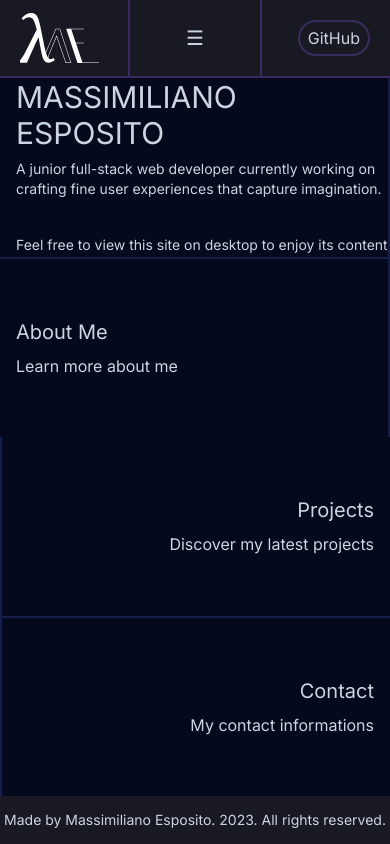
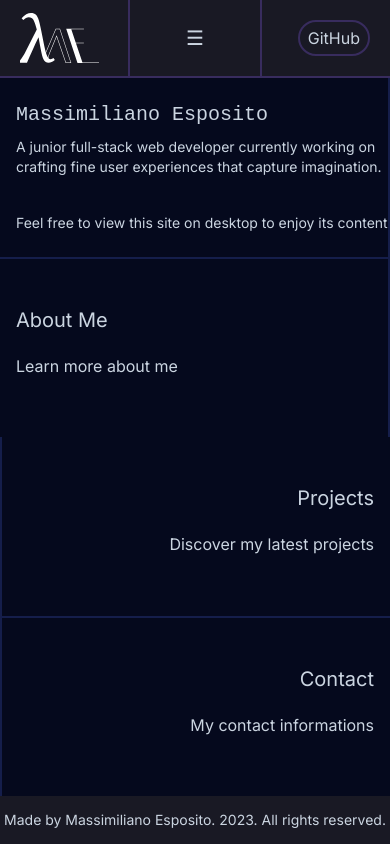
Before and after one commit to Massolinii/massolinii, a Next.js app: page / in a window 390 px wide. Built offline with nearby package versions, Linux system fonts and the light colour scheme; what tailwindcss-inner-border would draw is missing.

Commit message:
Added font Major Monospace

```diff
--- a/src/app/globals.css
+++ b/src/app/globals.css
@@ -1,6 +1,7 @@
 @tailwind base;
 @tailwind components;
 @tailwind utilities;
+@import url("https://fonts.googleapis.com/css2?family=Major+Mono+Display&display=swap");
 
 body {
   margin: 0px;
@@ -11,3 +12,7 @@ body {
   height: 50px;
   width: auto;
 }
+
+.major {
+  font-family: "Major Mono Display", monospace;
+}
--- a/src/app/layout.tsx
+++ b/src/app/layout.tsx
@@ -20,7 +20,7 @@ export default function RootLayout({
   return (
     <html lang="en">
       <body
-        className={`${inter.className} bg-background text-slate-300 flex flex-col h-screen`}
+        className={`${inter.className} bg-background text-slate-300 flex flex-col h-screen major`}
       >
         <div className="flex-shrink-0">
           <Navbar />
--- a/src/app/page.tsx
+++ b/src/app/page.tsx
@@ -5,13 +5,13 @@ import "../styles/Home.css";
 
 export default function Home() {
   return (
-    <main className="home-section grid grid-cols-1 md:grid-cols-2 lg:grid-cols-3 grid-rows-2 md:grid-rows-1 h-full w-full text-xl md:text-2xl lg:text-4xl text-center">
+    <main className="home-section grid grid-cols-1 md:grid-cols-2 lg:grid-cols-3 grid-rows-2 md:grid-rows-1 h-full w-full text-xl md:text-2xl lg:text-4xl text-center ">
       <div className="grid grid-rows-2 md:col-span-1 lg:col-span-1 text-left">
         <div
           className={`overlay overlay-yellow name-section home-section ps-4 border-r-2 border-b border-secondary flex flex-col justify-center title-slide-in-left`}
         >
           <div className="subtitle-slide-in-right">
-            <h1 className="pb-2 text-3xl lg:hidden">MASSIMILIANO ESPOSITO</h1>
+            <h1 className="pb-2 lg:hidden major">Massimiliano Esposito</h1>
             <div className="text-sm md:text-base lg:text-lg ">
               A junior full-stack web developer currently working on crafting
               fine user experiences that capture imagination.
@@ -28,7 +28,7 @@ export default function Home() {
         >
           <div className="flex-col">
             <h2 className="pb-2">About Me</h2>
-            <h3 className="text-base md:text-base lg:text-lg subtitle-slide-in-right">
+            <h3 className="text-base md:text-base lg:text-lg subtitle-slide-in-right my-3">
               Learn more about me
             </h3>
             <svg
@@ -44,7 +44,7 @@ export default function Home() {
       </div>
 
       <div className="hidden lg:flex relative eye-section home-section md:col-span-1 flex justify-center items-center z-50 relative">
-        <h1 className="pb-2 absolute top-14 title-animation">
+        <h1 className="pb-2 absolute top-14 title-animation ">
           MASSIMILIANO ESPOSITO
         </h1>
         <div className="eye-container flex justify-center items-center ">
@@ -59,7 +59,7 @@ export default function Home() {
         >
           <div className="flex-col text-right">
             <h2 className="pb-2">Projects</h2>
-            <h3 className="text-base md:text-base lg:text-lg subtitle-slide-in-left">
+            <h3 className="text-base md:text-base lg:text-lg subtitle-slide-in-left my-3">
               Discover my latest projects
             </h3>
             <svg
@@ -79,7 +79,7 @@ export default function Home() {
           {" "}
           <div className="flex-col">
             <h2 className="pb-2">Contact</h2>
-            <h3 className="text-base md:text-base lg:text-lg subtitle-slide-in-left">
+            <h3 className="text-base md:text-base lg:text-lg subtitle-slide-in-left my-3">
               My contact informations
             </h3>
             <svg
--- a/src/components/Navbar.tsx
+++ b/src/components/Navbar.tsx
@@ -85,12 +85,12 @@ export default function Navbar() {
       )}
 
       {/* Link GitHub a destra */}
-      <div className="flex justify-end flex-grow pe-5 py-5 border-l-2 border-primary-border">
+      <div className="flex justify-end flex-grow pe-5 py-5 border-l-2 border-primary-border ">
         <Link
           href="https://github.com/Massolinii"
           target="_blank"
           rel="noopener noreferrer"
-          className="px-2 md:px-4 py-1 box-border border-2 border-primary-border rounded-full"
+          className="px-2 md:px-4 py-1 box-border border-2 border-primary-border rounded-full hover:bg-primary-transparency"
         >
           GitHub
         </Link>
```
